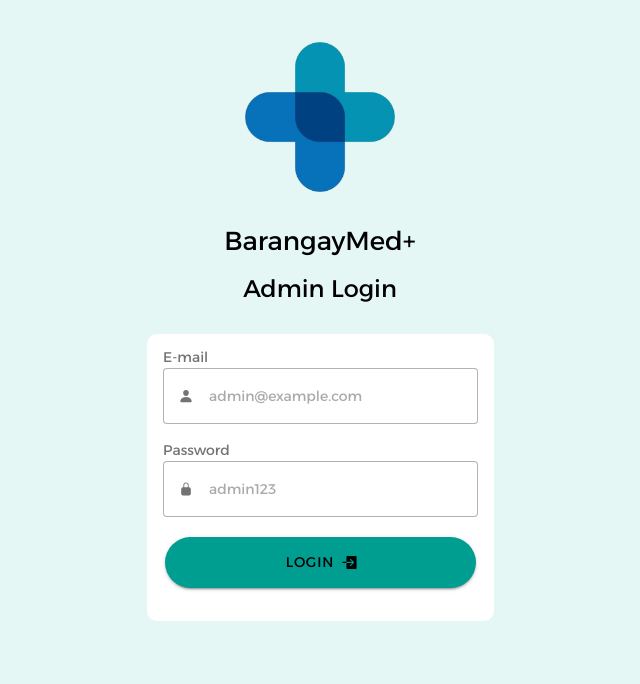
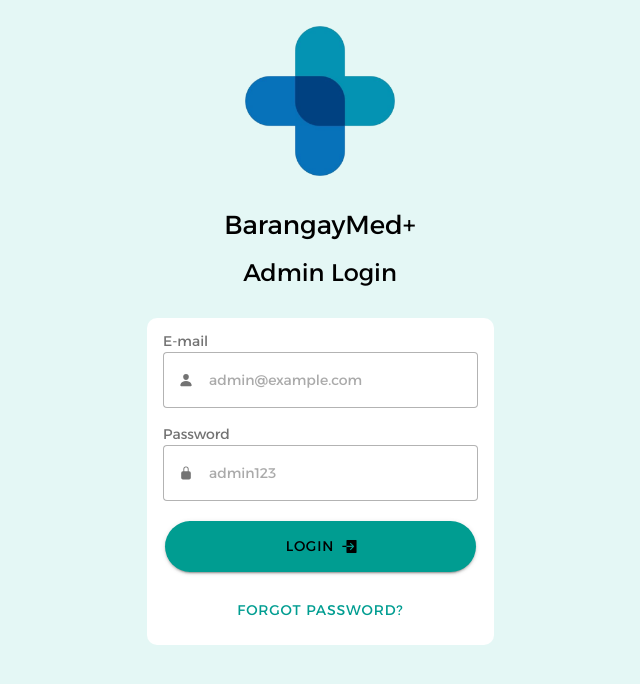
Before and after one commit to fmrkc/barangaymed, a React (Vite) app: page /admin in a window 1280 px wide. Shown: the top 684 px of the page, without its empty margins (320-960 px from the left). Built offline with nearby package versions, Linux system fonts and the light colour scheme; no server answers.

Commit message:
Added placeholder forgot password button

```diff
--- a/src/pages/admin/admin-login.tsx
+++ b/src/pages/admin/admin-login.tsx
@@ -119,6 +119,12 @@ const AdminLogin: React.FC = () => {
                       Login
                       <IonIcon icon={logInSharp} slot="end" />
                     </IonButton>
+                    <IonButton
+                    fill='clear'
+                    expand='block'
+                    >
+                      Forgot Password?
+                    </IonButton>
                   </form>
                 </IonCardContent>
               </IonCard>
```
